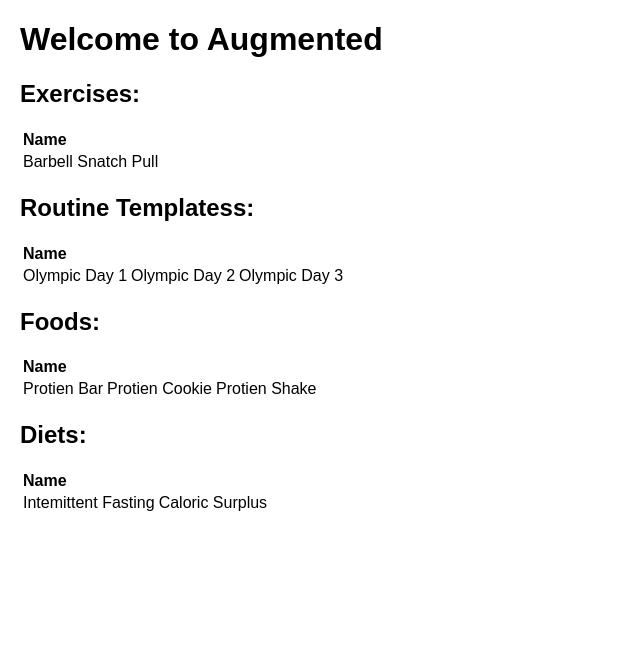
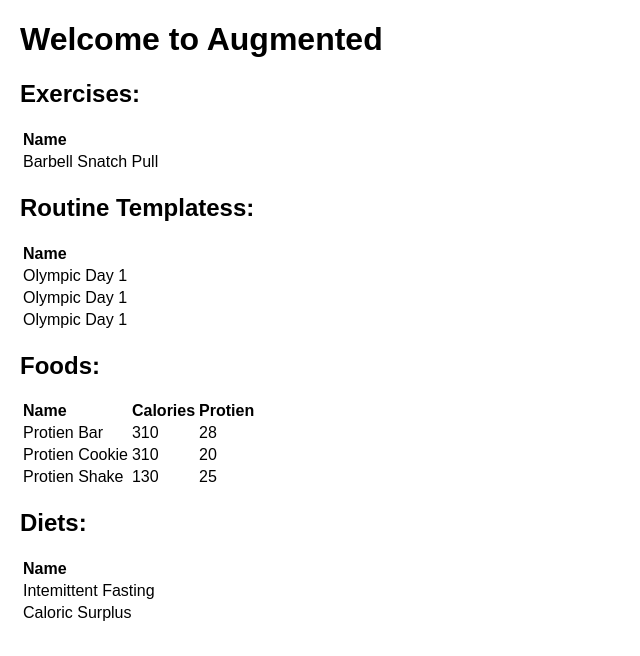
Before and after one commit to cameronDz/augmented-ui, a React (Create React App) app: page / in a window 1280 px wide. Shown: the top 656 px of the page, without its empty margins (0-640 px from the left). Built offline with nearby package versions, Linux system fonts and the light colour scheme.

Commit message:
Added tr tag to tables.

```diff
--- a/src/Welcome.js
+++ b/src/Welcome.js
@@ -4,6 +4,7 @@ import './Welcome.css';
 
 class Welcome extends Component {
 	render() {
+
 		return (
 			<div className="Welcome">
 				<h1>Welcome to Augmented</h1>
@@ -14,7 +15,9 @@ class Welcome extends Component {
 							<th>Name</th>
 						</thead>
 						<tbody>
+							<tr>
 								<td>Barbell Snatch Pull</td>
+							</tr>
 						</tbody>
 					</table>
 				</div>
@@ -25,9 +28,15 @@ class Welcome extends Component {
 							<th>Name</th>
 						</thead>
 						<tbody>
+							<tr>
 								<td>Olympic Day 1</td>
-							<td>Olympic Day 2</td>
-							<td>Olympic Day 3</td>
+							</tr>
+							<tr>
+								<td>Olympic Day 1</td>
+							</tr>
+							<tr>
+								<td>Olympic Day 1</td>
+							</tr>
 						</tbody>
 					</table>
 				</div>
@@ -36,11 +45,25 @@ class Welcome extends Component {
 					<table>
 						<thead>
 							<th>Name</th>
+							<th>Calories</th>
+							<th>Protien</th>
 						</thead>
 						<tbody>
+							<tr>
 								<td>Protien Bar</td>
+								<td>310</td>
+								<td>28</td>
+							</tr>
+							<tr>
 								<td>Protien Cookie</td>
+								<td>310</td>
+								<td>20</td>
+							</tr>
+							<tr>
 								<td>Protien Shake</td>
+								<td>130</td>
+								<td>25</td>
+							</tr>
 						</tbody>
 					</table>
 				</div>
@@ -51,8 +74,12 @@ class Welcome extends Component {
 							<th>Name</th>
 						</thead>
 						<tbody>
+							<tr>
 								<td>Intemittent Fasting</td>
+							</tr>
+							<tr>
 								<td>Caloric Surplus</td>
+							</tr>
 						</tbody>
 					</table>
 				</div>
```
Lines whose indentation alone changed are shown as unchanged.
